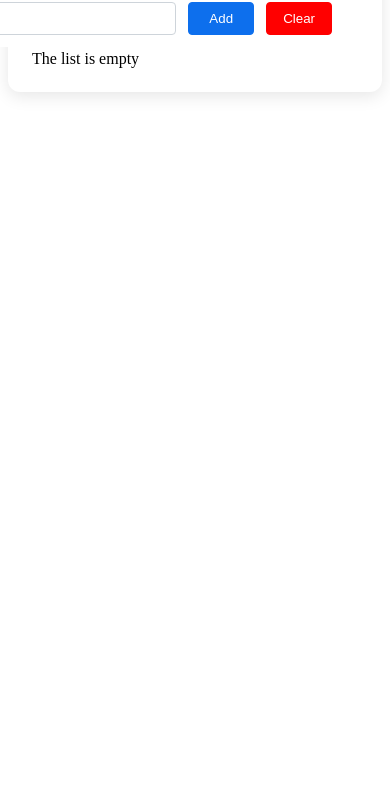
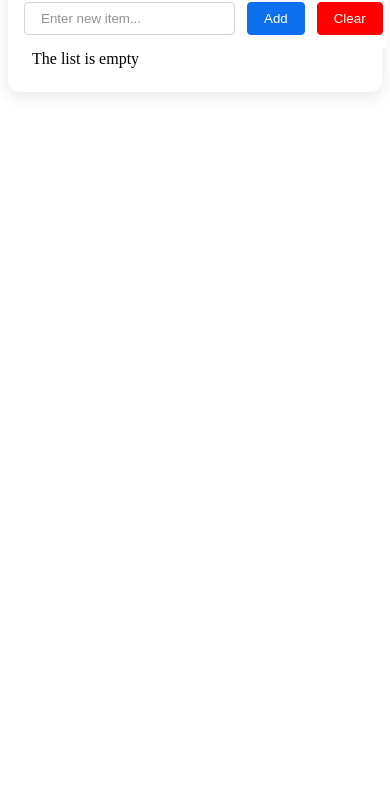
Before and after one commit to vladsav1980/js-to-do-list, a website built with webpack: page index.html in a window 390 px wide. Shown: the part 54-844 px from the top of the page. Built offline with nearby package versions, Linux system fonts and the light colour scheme.

Commit message:
media query

```diff
--- a/index.css
+++ b/index.css
@@ -109,23 +109,27 @@
   z-index: 1;
 }
 
-/* Зробіть форму фіксованою, але нижче заголовка */
 .form {
   position: fixed;
   background-color: #fff;
   padding: 12px;
   max-width: 720px;
 
-  top: 44px; /* Відстань від верхнього краю до заголовка */
+  top: 44px;
   left: calc((100% - 720px) / 2);
   z-index: 1;
 }
 
-/* Зробіть список прокручуваним */
 .task__list {
-  margin-top: 60px; /* Відстань знизу для врахування фіксованого заголовка і форми */
+  margin-top: 60px;
   overflow-y: auto;
-  padding-top: 12px; /* Додатковий відступ зверху, якщо він потрібен */
+  padding-top: 12px;
 }
 
-/*# sourceMappingURL=index.css.map */
+@media screen and (max-width: 720px) {
+  .title,
+  .form {
+    width: 90%;
+    left: 12px;
+  }
+}
```
